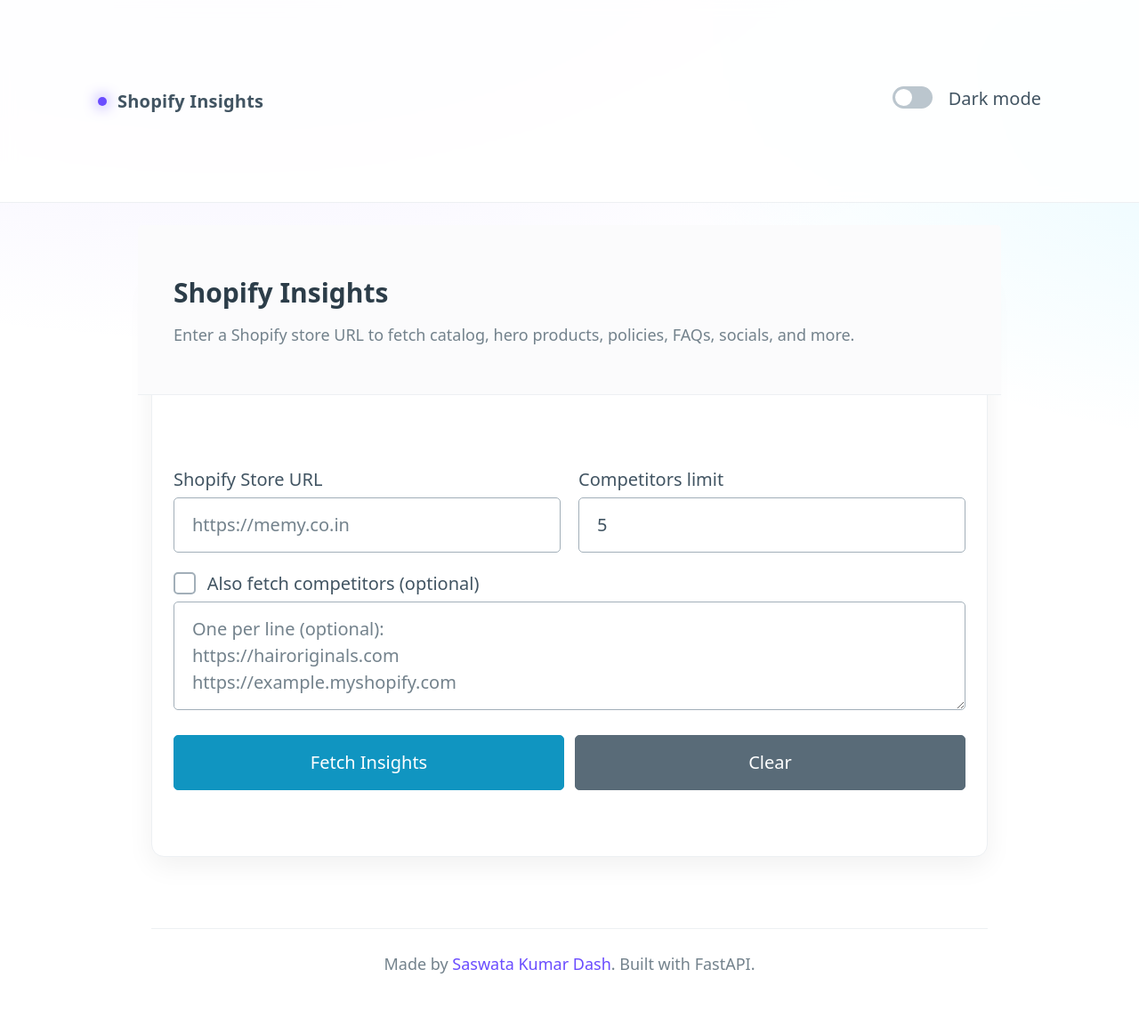
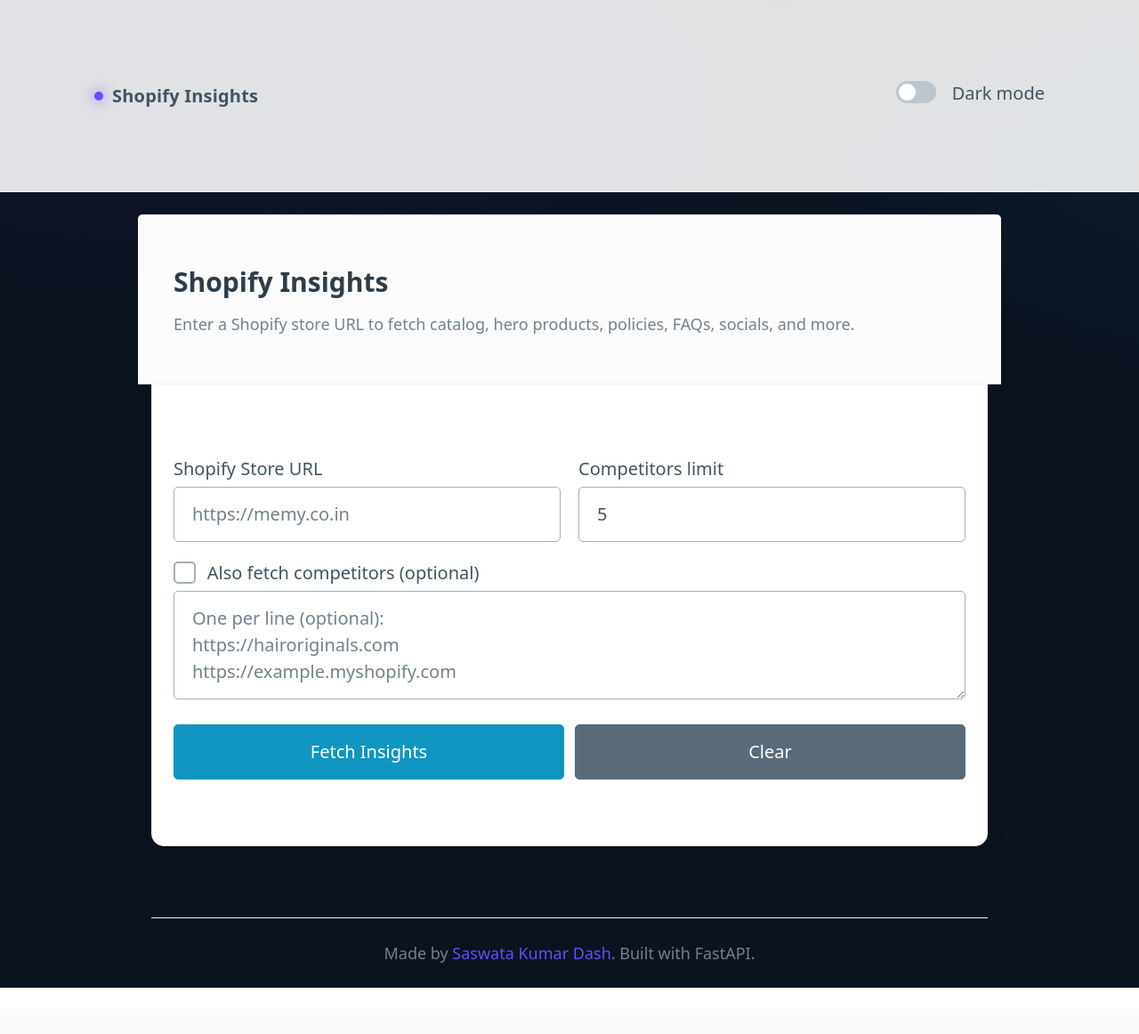
Before and after one commit to saswatakumardash/Shopify-Insights-Fetcher, a FastAPI app: page / in a window 1280 px wide. Shown: the whole page at 89% size. After the commit the page ends 1110 px from the top, so only its background shows below. Run offline with FastAPI, Linux system fonts and the light colour scheme.

Commit message:
UI polish: darker dark mode, subtle stars animation, compact header, logo support via localStorage on both app & static UI

```diff
--- a/app/templates/base.html
+++ b/app/templates/base.html
@@ -8,15 +8,16 @@
     <style>
       :root {
         --brand-accent: #7c5cff;
-        --bg-gradient: radial-gradient(1000px 500px at 20% -10%, rgba(124,92,255,.12), transparent),
-                        radial-gradient(800px 400px at 120% 10%, rgba(0,200,255,.10), transparent);
+        --bg-gradient: radial-gradient(900px 450px at 20% -10%, rgba(124,92,255,.10), transparent),
+                        radial-gradient(700px 350px at 120% 10%, rgba(0,200,255,.08), transparent);
+        --bg-base-dark: #0b1220;
       }
       html[data-theme="light"] {
         --brand-accent: #6a4cff;
       }
       body {
         min-height: 100vh;
-        background: var(--bg-gradient);
+        background: linear-gradient(180deg, rgba(0,0,0,.2), transparent 20%), var(--bg-gradient), var(--bg-base-dark);
       }
       header.appbar {
         position: sticky;
@@ -26,10 +27,12 @@
         border-bottom: 1px solid var(--muted-border-color);
         z-index: 10;
       }
-      .appbar .wrap { max-width: 1100px; margin: 0 auto; padding: .8rem 1rem; display: flex; align-items: center; justify-content: space-between; }
-      .brand { display: flex; gap: .6rem; align-items: center; font-weight: 700; letter-spacing: .2px; }
+      .appbar .wrap { max-width: 1100px; margin: 0 auto; padding: .5rem .8rem; display: flex; align-items: center; justify-content: space-between; }
+      .brand { display: flex; gap: .5rem; align-items: center; font-weight: 700; letter-spacing: .2px; }
       .brand .dot { width: 10px; height: 10px; border-radius: 50%; background: var(--brand-accent); box-shadow: 0 0 16px var(--brand-accent); }
-      .container { max-width: 980px; margin: 2rem auto; padding: 0 1rem; }
+      .brand.has-logo .dot { display: none; }
+      .brand img.logo { height: 24px; width: auto; display: none; border-radius: 4px; }
+      .container { max-width: 980px; margin: 1.2rem auto; padding: 0 1rem; }
       .card { border: 1px solid var(--muted-border-color); border-radius: 14px; padding: 1.2rem; background: var(--card-background-color); box-shadow: 0 10px 30px rgba(0,0,0,.06); }
       .section { margin: 1.2rem 0; }
       pre { white-space: pre-wrap; word-break: break-word; }
@@ -40,12 +43,22 @@
       .toggle {
         display: inline-flex; align-items: center; gap: .5rem; cursor: pointer;
       }
+
+      /* subtle animated starfield */
+      .stars, .stars::before, .stars::after { position: fixed; inset: 0; pointer-events: none; content: ""; }
+      .stars { background-image: radial-gradient(1px 1px at 20px 20px, rgba(255,255,255,.16) 50%, transparent 51%); background-size: 60px 60px; opacity: .28; animation: drift1 140s linear infinite; }
+      .stars::before { background-image: radial-gradient(1px 1px at 10px 10px, rgba(255,255,255,.12) 50%, transparent 51%); background-size: 90px 90px; opacity: .22; animation: drift2 200s linear infinite; }
+      .stars::after { background-image: radial-gradient(2px 2px at 30px 30px, rgba(255,255,255,.18) 50%, transparent 51%); background-size: 130px 130px; opacity: .18; animation: drift3 260s linear infinite; }
+      @keyframes drift1 { from { background-position: 0 0; } to { background-position: 1000px 0; } }
+      @keyframes drift2 { from { background-position: 0 0; } to { background-position: -800px 0; } }
+      @keyframes drift3 { from { background-position: 0 0; } to { background-position: 0 700px; } }
     </style>
   </head>
   <body>
+    <div class="stars" aria-hidden="true"></div>
     <header class="appbar">
       <div class="wrap">
-        <div class="brand"><span class="dot"></span> <span>{{ title or 'Shopify Insights' }}</span></div>
+        <div class="brand"><img id="brandLogo" class="logo" alt="Logo" /><span class="dot"></span> <span>{{ title or 'Shopify Insights' }}</span></div>
         <label class="toggle">
           <input type="checkbox" id="themeToggle" role="switch" />
           <span>Dark mode</span>
@@ -72,6 +85,16 @@
           localStorage.setItem(key, mode);
         }
         if (cb) cb.addEventListener('change', e => setTheme(e.target.checked ? 'dark' : 'light'));
+
+        // apply logo from localStorage if provided
+        const logoUrl = localStorage.getItem('LOGO_URL');
+        const logoImg = document.getElementById('brandLogo');
+        if (logoUrl && logoImg) {
+          logoImg.src = logoUrl;
+          logoImg.style.display = 'inline-block';
+          const brand = document.querySelector('.brand');
+          if (brand) brand.classList.add('has-logo');
+        }
       })();
     </script>
   </body>
```
Also changed, not shown: site/index.html (+25 -10 lines).
